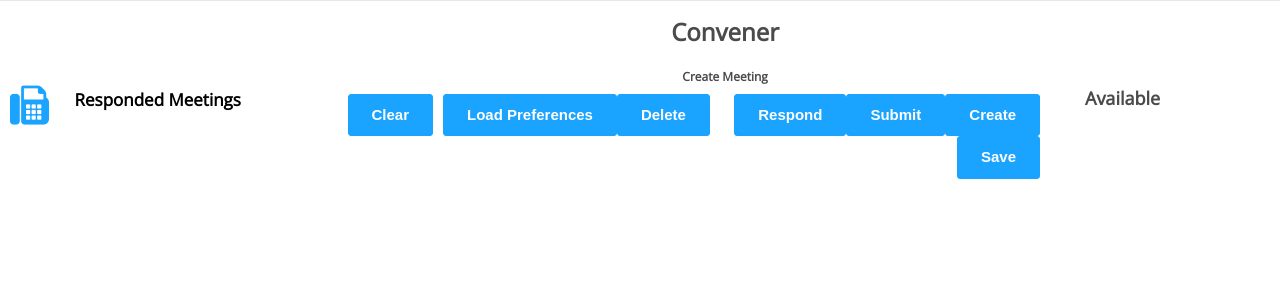
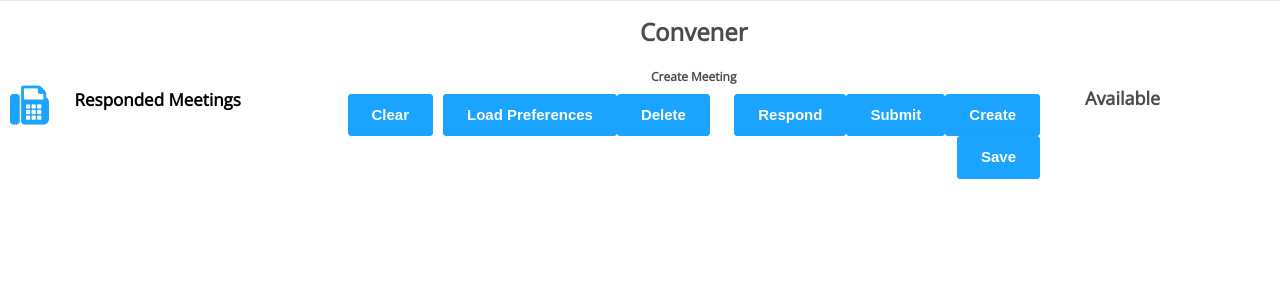
Before and after one commit to thegwan/Convener, a Flask app: template templates/index.html in a window 1280 px wide. Shown: the part 61-362 px from the top of the page. Run offline with Flask 2, Linux system fonts and the light colour scheme; the template is opened without the code that fills it, so the values that code supplies are empty; parts of the project's set-up code (start-up, migrations or seed data) failed here and were passed over; some libraries are stand-ins or nearby versions; some web fonts are replaced.

Commit message:
centered 'Convener'

```diff
--- a/templates/index.html
+++ b/templates/index.html
@@ -120,12 +120,12 @@
             <div id="middleFea" class="fea">
               <div class="col-md-7 middleSection">
 	            <div class="header-section text-center row">
-	           	  <div class="col-md-1"></div>
+	           	  <!-- <div class="col-md-1"></div> -->
 	          	  <!-- <div>Warning: This web app is still in pre-alpha production. Usage might not have the desired effects and user data might be lost at anytime.</div> -->
-	          	  <div class="col-md-11">
+	          	  <!-- <div class="col-md-11"> -->
 	              	<h2 id="tableHeader">Convener</h2>
 	              	<h6 id="tableSubHeader">Create Meeting</h6>
-            	  </div>
+            	  <!-- </div> -->
 	            </div>
 <!--                 <div class="col-md-1">
                   <div id="am">AM</div>
```
